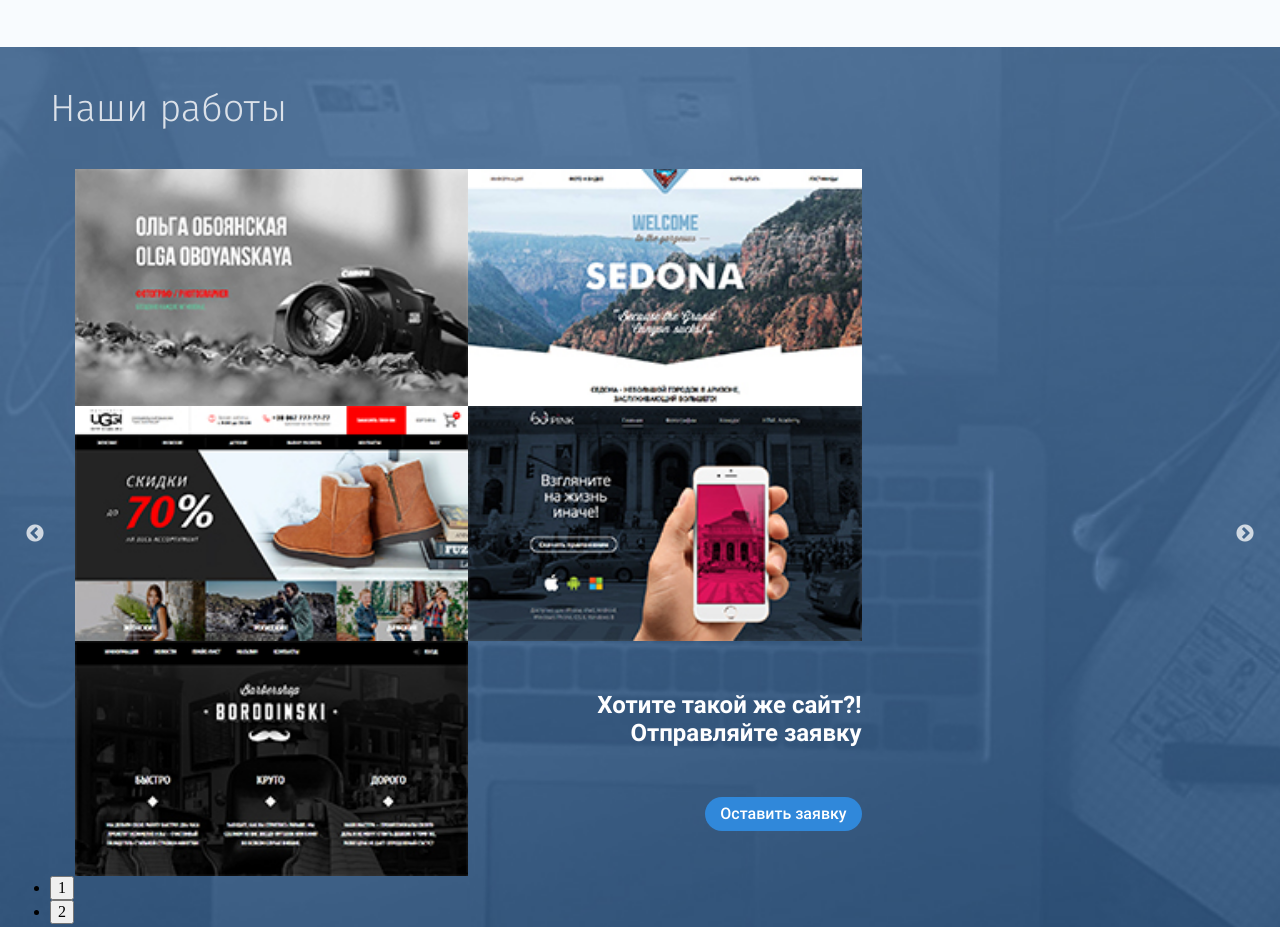
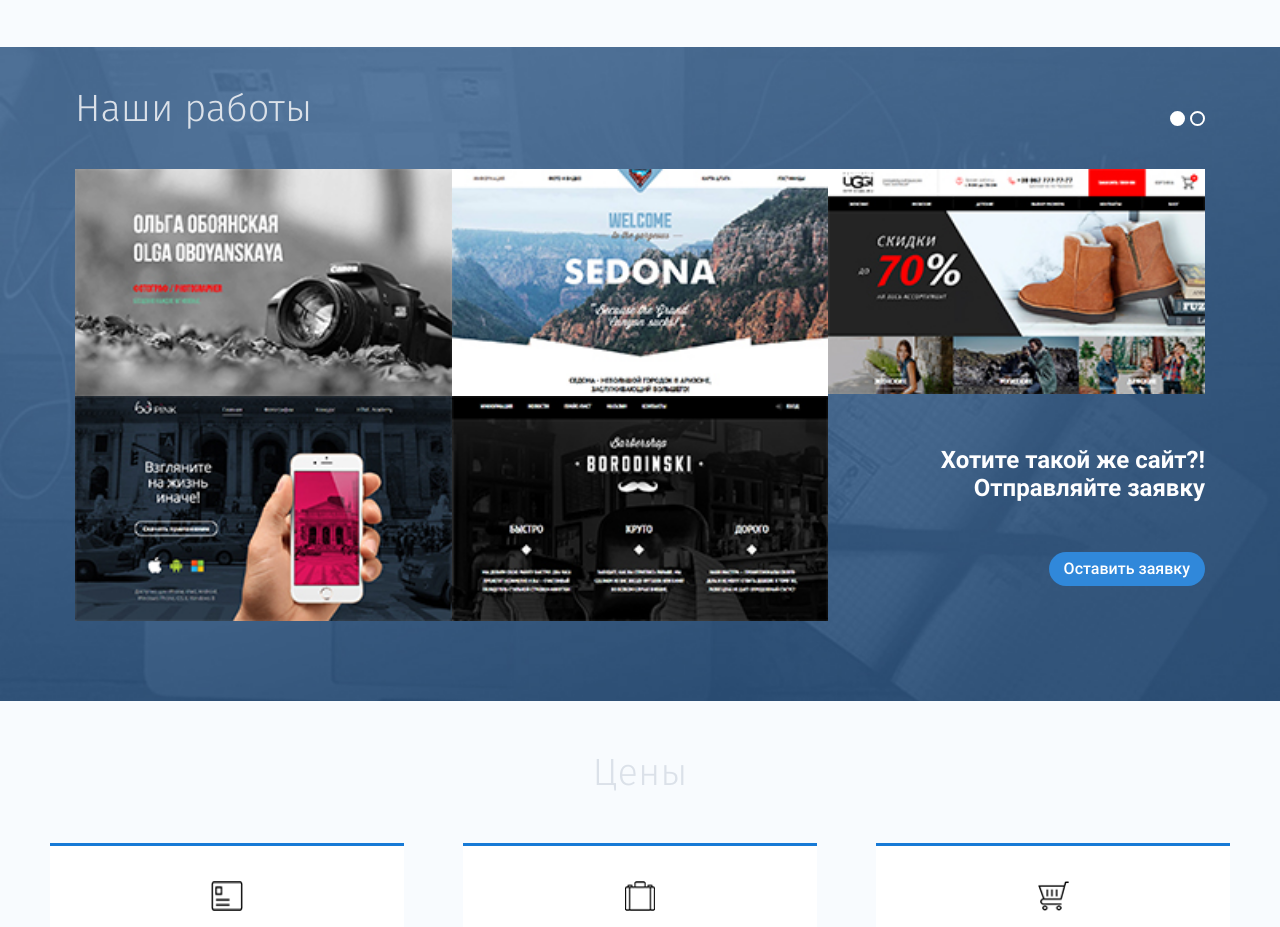
Before and after one commit to piva1839/EasyWeb, a plain HTML site: page index.html in a window 1280 px wide. Shown: the part 1527-2454 px from the top of the page. Drawn offline with Linux system fonts and the light colour scheme; a web font is replaced by a local one.

Commit message:
dots and arrows

```diff
--- a/css/style.css
+++ b/css/style.css
@@ -433,6 +433,7 @@ img {
 }
 
 .portfolio__title {
+  margin-left: 25px;
   padding: 40px 0 15px;
 
   font-family: "FiraSans-Light", sans-serif;
@@ -446,6 +447,8 @@ img {
   padding-top: 25px;
   padding-left: 25px;
   padding-right: 25px;
+
+  outline: none;
 }
 
 .portfolio__list {
@@ -455,7 +458,11 @@ img {
 }
 
 .portfolio__item {
-  width: calc(1180px / 3);
+  width: calc(1130px / 3);
+}
+
+.portfolio__item-link {
+  outline: none;
 }
 
 .portfolio__item-image {
@@ -483,6 +490,46 @@ img {
   line-height: 28px;
   color: #fefeff;
 }
+
+.my-dots {
+  position: absolute;
+  top: -40px;
+  right: 25px;
+
+  list-style-type: none;
+}
+
+.my-dots li {
+  display: inline-block;
+  margin-left: 5px;
+}
+
+.my-dots li button {
+  font-size: 0;
+  line-height: 0;
+
+  display: inline-block;
+  width: 15px;
+  height: 15px;
+  padding: 5px;
+
+  background: transparent;
+  border: 2px solid #ffffff;
+  border-radius: 50%;
+  outline: none;
+
+  cursor: pointer;
+}
+
+.my-dots li button:hover {
+  background: #ffffff;
+}
+
+.my-dots li.slick-active button {
+  background: #ffffff;
+}
+
+
 
 /* prices*/
 
--- a/index.html
+++ b/index.html
@@ -189,19 +189,19 @@
           <div class="slide">
             <ul class="portfolio__list">
               <li class="portfolio__item">
-                <a class="portfolio__item-link" href="http://piva1839.github.io"><img class="portfolio__item-image" src="img/s1.jpg" alt="site" width="220" height="126"></a>
+                <a class="portfolio__item-link" href="http://piva1839.github.io"><img class="portfolio__item-image" src="img/s1.jpg" alt="site" width="236" height="142"></a>
               </li>
               <li class="portfolio__item">
-                <a class="portfolio__item-link" href="http://piva1839.github.io"><img class="portfolio__item-image" src="img/s2.jpg" alt="site" width="220" height="126"></a>
+                <a class="portfolio__item-link" href="http://piva1839.github.io"><img class="portfolio__item-image" src="img/s2.jpg" alt="site" width="236" height="142"></a>
               </li>
               <li class="portfolio__item">
-                <a class="portfolio__item-link" href="http://piva1839.github.io"><img class="portfolio__item-image" src="img/s3.jpg" alt="site" width="220" height="126"></a>
+                <a class="portfolio__item-link" href="http://piva1839.github.io"><img class="portfolio__item-image" src="img/s3.jpg" alt="site" width="236" height="142"></a>
               </li>
               <li class="portfolio__item">
-                <a class="portfolio__item-link" href="http://piva1839.github.io"><img class="portfolio__item-image" src="img/s4.jpg" alt="site" width="220" height="126"></a>
+                <a class="portfolio__item-link" href="http://piva1839.github.io"><img class="portfolio__item-image" src="img/s4.jpg" alt="site" width="236" height="142"></a>
               </li>
               <li class="portfolio__item">
-                <a class="portfolio__item-link" href="http://piva1839.github.io"><img class="portfolio__item-image" src="img/s5.jpg" alt="site" width="220" height="126"></a>
+                <a class="portfolio__item-link" href="http://piva1839.github.io"><img class="portfolio__item-image" src="img/s5.jpg" alt="site" width="236" height="142"></a>
               </li>
               <li class="portfolio__item  portfolio__item-desc">
                 <p class="portfolio__item-text">
--- a/js/script.js
+++ b/js/script.js
@@ -9,6 +9,9 @@ $(document).ready(function(){
   $(".main-slider").slick({
     dots: true,
     dotsClass: "my-dots",
+    arrows: false,
+		prevArrow: '<img src="img/arrowleft.png">',
+  	nextArrow: '<img src="img/arrowright.png">'
   });
 
 	$(".more-menu-items").click(function(event) {
```
Also changed, not shown: img/arrowleft.png (added), img/arrowright.png (added), slick/slick-theme.css.
